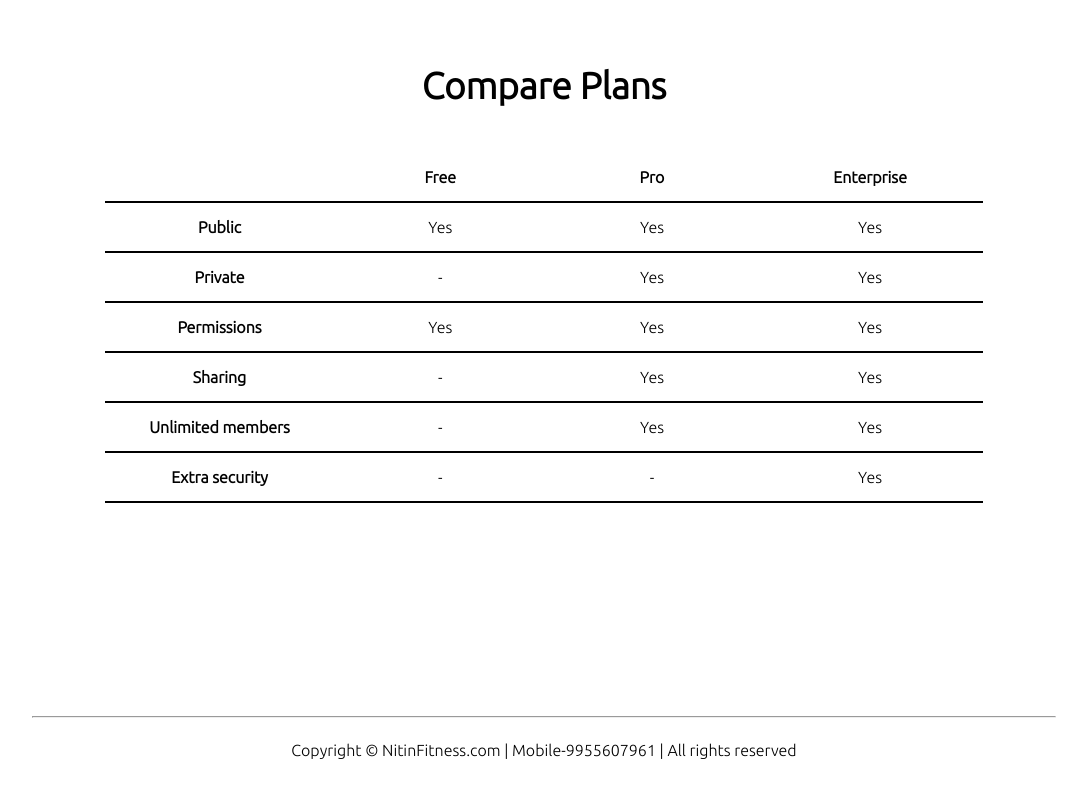
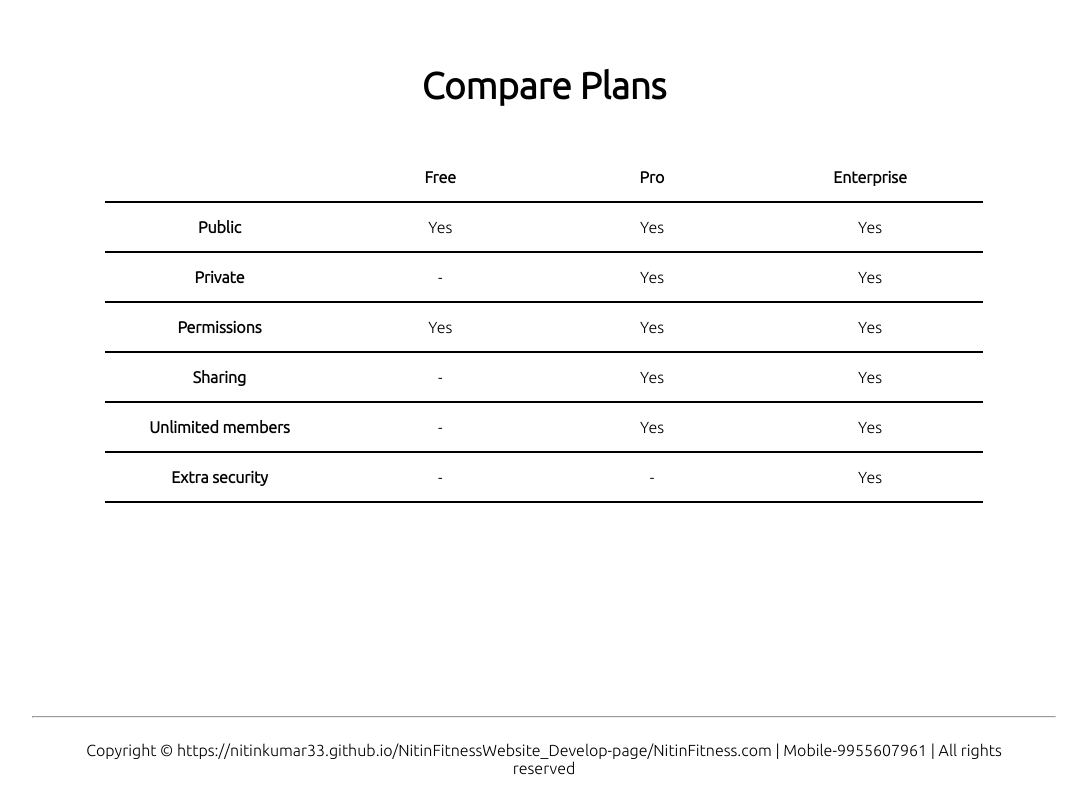
Before and after one commit to Nitinkumar33/NitinFitnessWebsite_Develop-page, a plain HTML site: page index.html in a window 1280 px wide. Shown: the part 1506-2306 px from the top of the page, without its empty margins (96-1183 px from the left). Drawn offline with Linux system fonts and the light colour scheme.

Commit message:
Update index.html

```diff
--- a/index.html
+++ b/index.html
@@ -152,7 +152,7 @@
             <hr>
         </main>
         <footer>
-            Copyright &copy; NitinFitness.com | Mobile-9955607961 | All rights reserved
+            Copyright &copy; https://nitinkumar33.github.io/NitinFitnessWebsite_Develop-page/NitinFitness.com | Mobile-9955607961 | All rights reserved
         </footer>
 
     </div>
```
